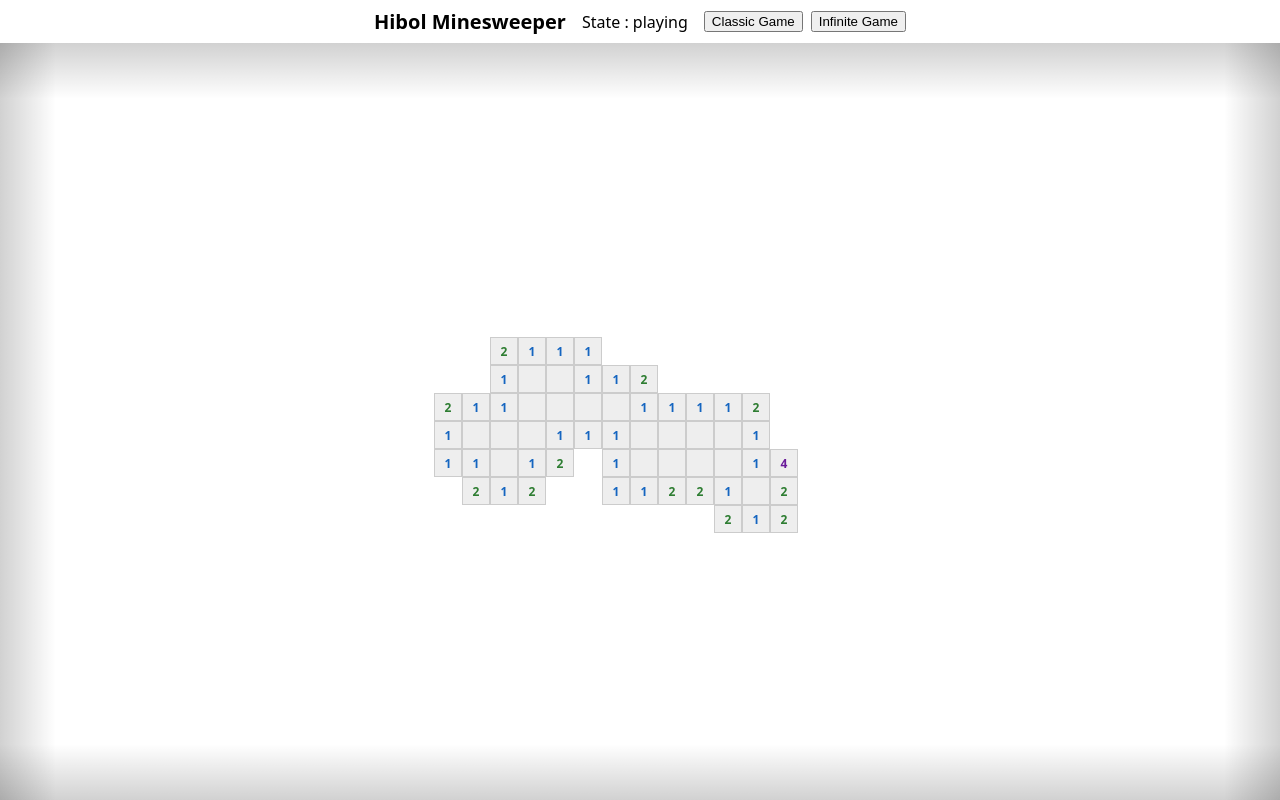
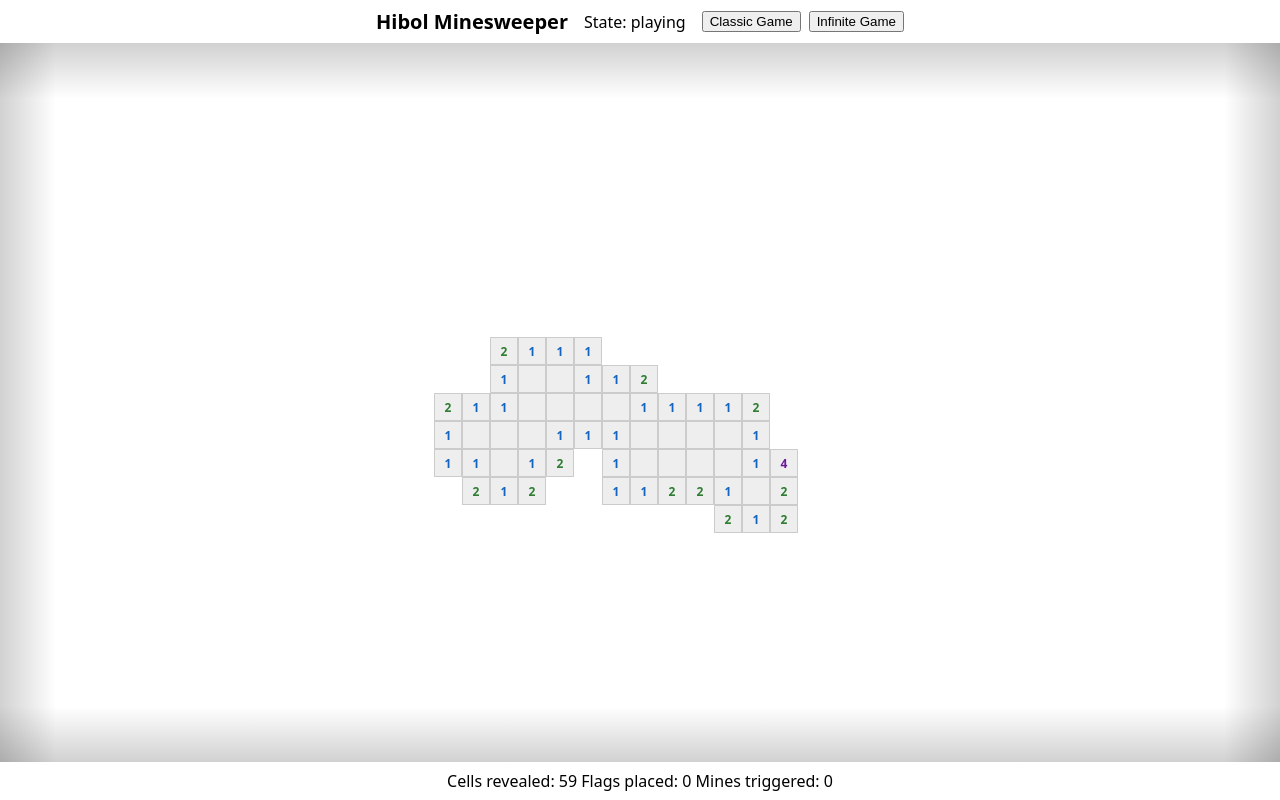
Before and after one commit to hibol/hibol-minesweeper, a Vue app: page / in a window 1280 px wide. Both pictures are taken after a click on the button "Infinite Game". Built offline with nearby package versions, Linux system fonts and the light colour scheme.

Commit message:
add counters in footer

```diff
--- a/src/App.vue
+++ b/src/App.vue
@@ -59,10 +59,6 @@ const cellList = computed(() => {
   return getVisibleCells(game.value, 0, 0, game.value.width, game.value.height)
 })
 
-const flagsPlaced = computed(() =>
-cellList.value.filter(cell => cell.flagged).length
-)
-
 function onCellClick(cell) {
   revealCell(game.value, cell)
 }
@@ -90,8 +86,8 @@ function onGridPan(dxPx, dyPx) {
 <template>
   <header class="app-header">
     <h1>Hibol Minesweeper</h1>
-    <p>State : {{ game.status }}</p>
-    <p v-if="game.mode === 'classic'">Flags : {{ flagsPlaced }} / {{ game.mineCount }}</p>
+    <p>State: {{ game.status }}</p>
+    <p v-if="game.mode === 'classic'">Flags: {{ game.flaggedCount }} / {{ game.mineCount }}</p>
     <div class="actions">
       <button @click="startClassicGame">Classic Game</button>
       <button @click="startInfiniteGame">Infinite Game</button>
@@ -110,6 +106,10 @@ function onGridPan(dxPx, dyPx) {
       @pan="onGridPan"
     />
   </main>
+
+  <footer v-if="game.mode === 'infinite'" class="app-footer">
+    Cells revealed: {{ game.revealedCount }} Flags placed: {{ game.flaggedCount }} Mines triggered: {{ game.minesTriggeredCount }}
+  </footer>
 </template>
 
 <style scoped>
@@ -129,6 +129,12 @@ function onGridPan(dxPx, dyPx) {
 
 .app-header p {
   margin: 0;
+}
+
+.app-footer {
+  padding: 8px 20px;
+  text-align: center;
+  flex-shrink: 0;
 }
 
 .actions {
--- a/src/game/game.js
+++ b/src/game/game.js
@@ -155,7 +155,10 @@ export function createGame(width, height, mineCount) {
         mineCount,
         status: "playing",
         firstMove: true,
-        cells: createGrid(width, height)
+        cells: createGrid(width, height),
+        revealedCount: 0,
+        flaggedCount: 0,
+        minesTriggeredCount: 0
     }
 
     placeMines(game.cells, mineCount)
@@ -172,7 +175,10 @@ export function createInfiniteGame(seed, density = 0.15) {
     status: "playing",
     firstMove: false,
     cells: new Map(),
-    safeZone: { x: 0, y: 0 }
+    safeZone: { x: 0, y: 0 },
+    revealedCount: 0,
+    flaggedCount: 0,
+    minesTriggeredCount: 0
   }
 
   openCell(game, getCell(game, 0, 0))
@@ -206,6 +212,7 @@ function openCell(game, cell) {
     cell.revealed = true
 
     if (cell.isMine) {
+        game.minesTriggeredCount++
         game.status = "lost"
         markWrong(game, cell)
         if (game.mode === "classic") {
@@ -213,6 +220,8 @@ function openCell(game, cell) {
         }
         return
     }
+
+    game.revealedCount++
 
     if (cell.neighborMines === 0) {
         revealNeighbors(game, cell)
@@ -310,6 +319,7 @@ export function toggleFlag(game, cell) {
     }
 
     cell.flagged = !cell.flagged
+    game.flaggedCount += cell.flagged ? 1 : -1
 }
 
 export function getVisibleCells(game, originX, originY, viewportWidth, viewportHeight) {
```
Also changed, not shown: 1 other file (tests, documents, lock files or other folders).
